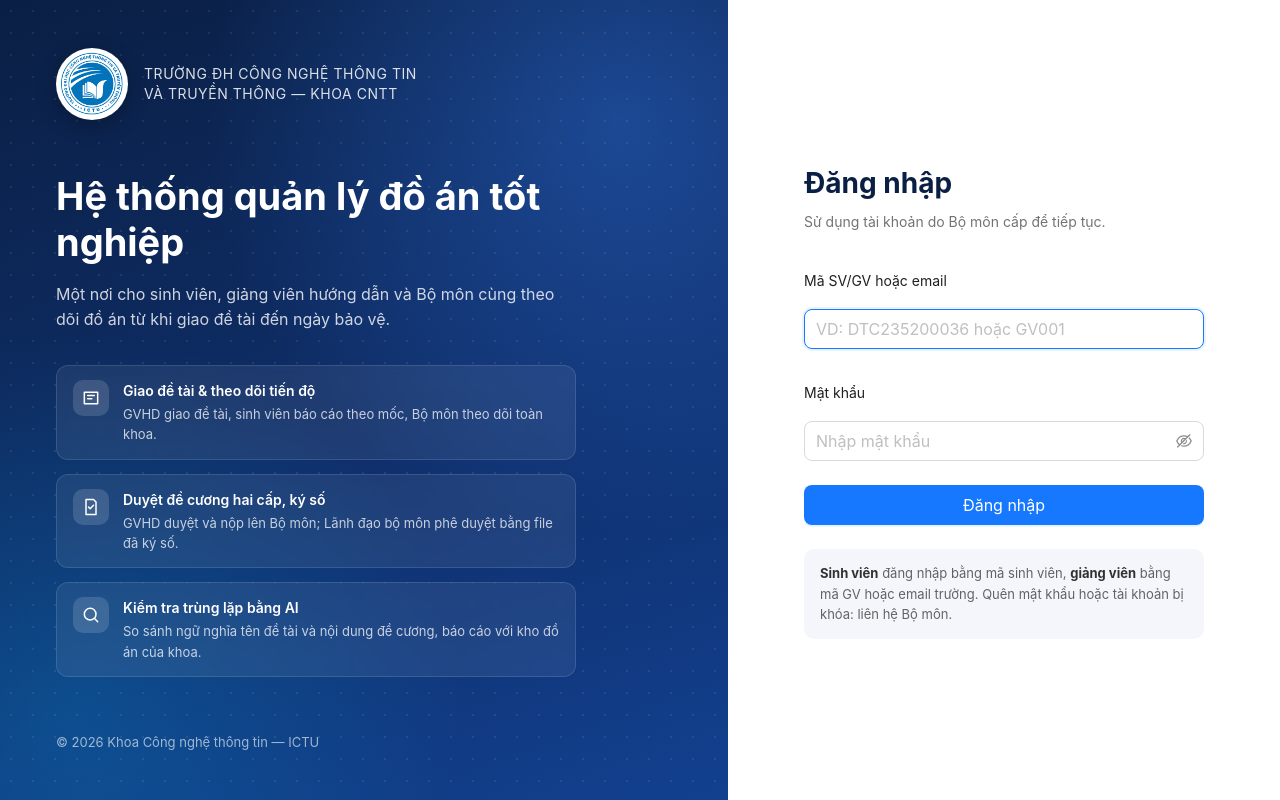
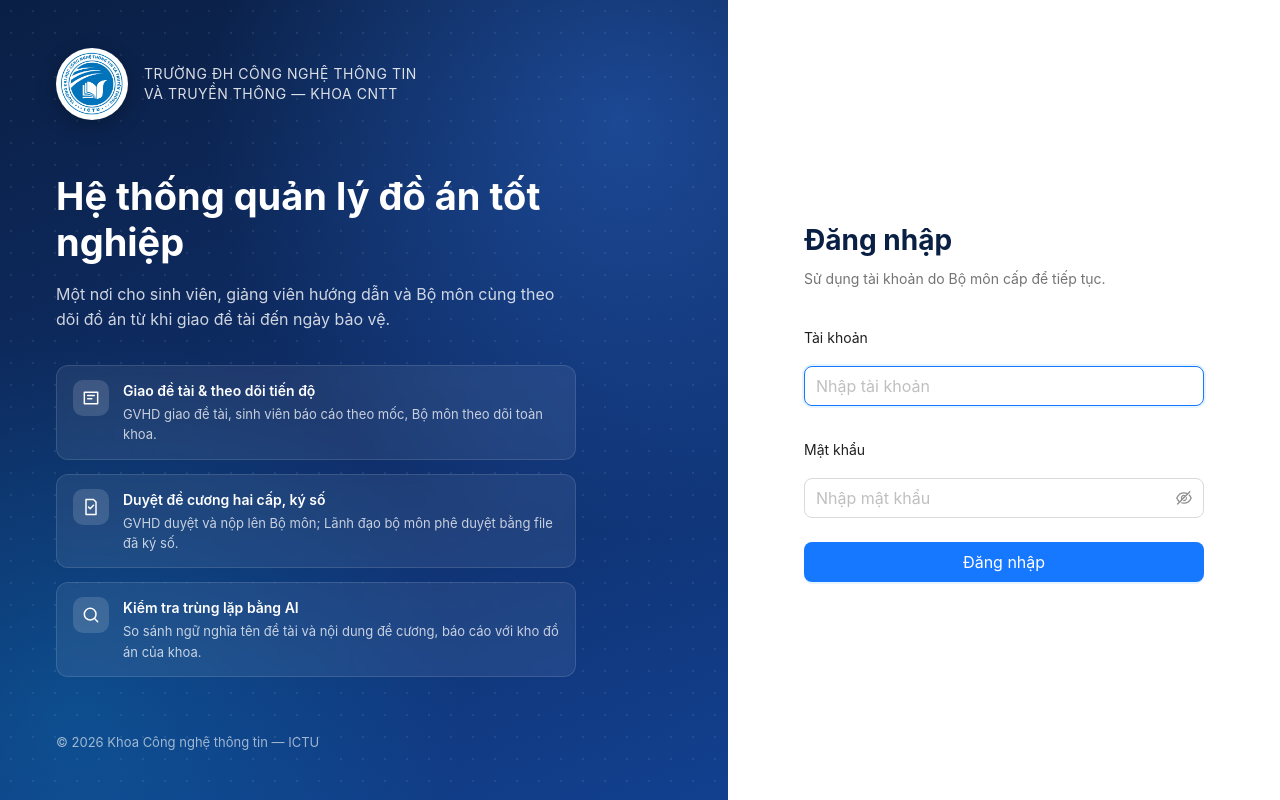
Before and after one commit to dtc235200036-alt/ICTU-DATN-NguyenThiMaiAnh, a React (Vite) app in the folder frontend/: page /dang-nhap in a window 1280 px wide. Built offline with nearby package versions, Linux system fonts and the light colour scheme; no server answers.

Commit message:
fix(giao-dien): màn đăng nhập — đổi nhãn thành "Tài khoản", bỏ ghi chú hướng dẫn

```diff
--- a/frontend/src/features/auth/LoginPage.css
+++ b/frontend/src/features/auth/LoginPage.css
@@ -155,20 +155,6 @@
   color: rgba(0, 0, 0, 0.55);
 }
 
-.login-hint {
-  margin-top: 24px;
-  padding: 14px 16px;
-  border-radius: 10px;
-  background: #f4f6fb;
-  font-size: 13px;
-  line-height: 1.6;
-  color: rgba(0, 0, 0, 0.6);
-}
-
-.login-hint b {
-  color: rgba(0, 0, 0, 0.8);
-}
-
 @media (max-width: 900px) {
   .login-brand {
     display: none;
--- a/frontend/src/features/auth/LoginPage.tsx
+++ b/frontend/src/features/auth/LoginPage.tsx
@@ -127,17 +127,17 @@ export default function LoginPage() {
               type="error"
               showIcon
               message="Sai thông tin đăng nhập hoặc tài khoản đã bị khóa"
-              description="Kiểm tra lại mã SV/GV hoặc email và mật khẩu. Nếu tài khoản đã bị khóa, liên hệ Bộ môn để được mở lại."
+              description="Kiểm tra lại tài khoản và mật khẩu. Nếu tài khoản đã bị khóa, liên hệ Bộ môn để được mở lại."
             />
           )}
 
           <Form layout="vertical" size="large" onFinish={onFinish} disabled={loading} requiredMark={false}>
             <Form.Item
-              label="Mã SV/GV hoặc email"
+              label="Tài khoản"
               name="dang_nhap"
-              rules={[{ required: true, message: 'Vui lòng nhập mã SV/GV hoặc email' }]}
+              rules={[{ required: true, message: 'Vui lòng nhập tài khoản' }]}
             >
-              <Input autoComplete="username" placeholder="VD: DTC235200036 hoặc GV001" autoFocus />
+              <Input autoComplete="username" placeholder="Nhập tài khoản" autoFocus />
             </Form.Item>
             <Form.Item
               label="Mật khẩu"
@@ -152,11 +152,6 @@ export default function LoginPage() {
               </Button>
             </Form.Item>
           </Form>
-
-          <div className="login-hint">
-            <b>Sinh viên</b> đăng nhập bằng mã sinh viên, <b>giảng viên</b> bằng mã GV hoặc email
-            trường. Quên mật khẩu hoặc tài khoản bị khóa: liên hệ Bộ môn.
-          </div>
         </div>
       </main>
     </div>
```
